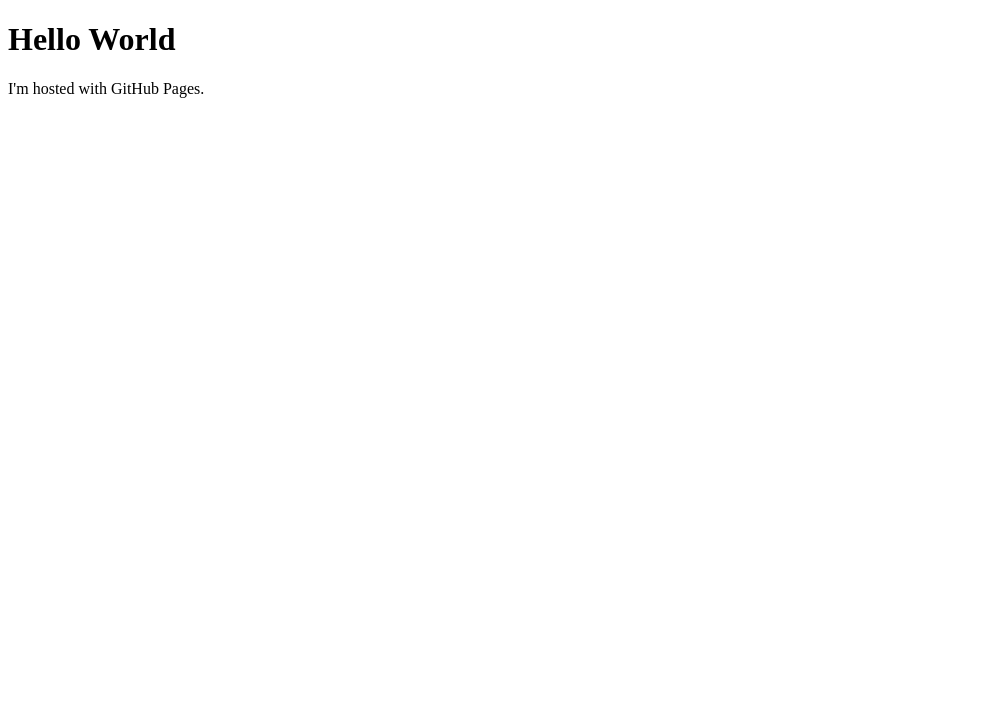
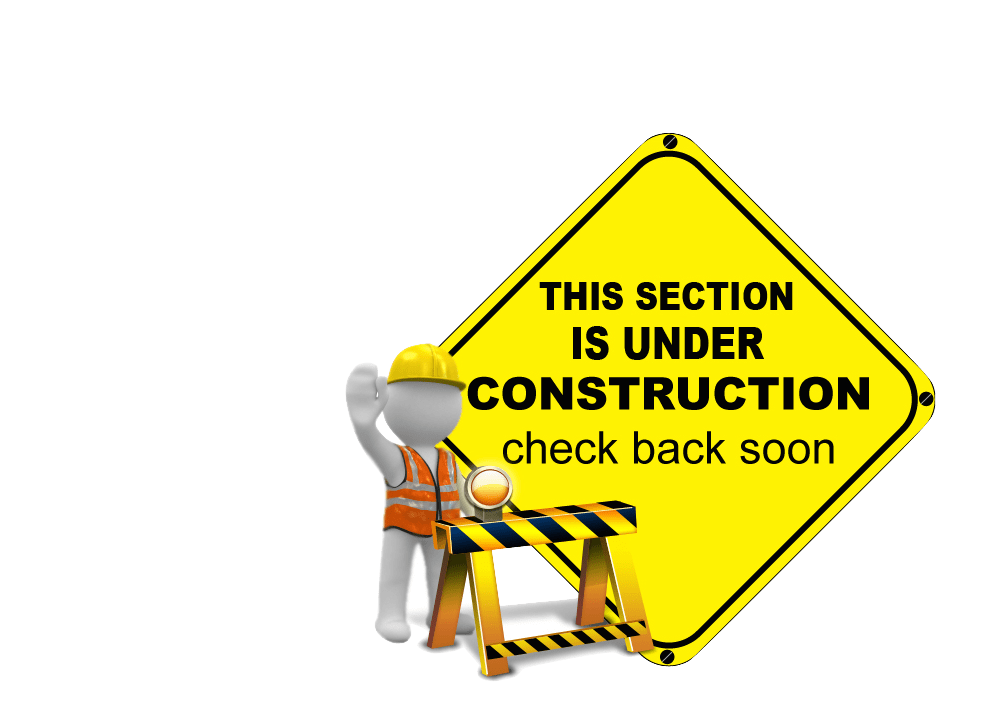
Before and after one commit to Abhilash-K/Abhilash-K.github.io, a plain HTML site: page index.html in a window 1280 px wide. Shown: the whole page, without its empty margins (0-991 px from the left). Drawn offline with Linux system fonts and the light colour scheme.

Commit message:
Under construction

```diff
--- a/index.html
+++ b/index.html
@@ -1,7 +1,30 @@
 <!DOCTYPE html>
-<html>
+<html lang="en">
+<head>
+    <meta charset="UTF-8">
+    <meta name="viewport" content="width=device-width, initial-scale=1.0">
+    <title>Abhilash K</title>
+    <style>
+        /* Define a container div to center the image */
+        .container {
+            display: flex;
+            justify-content: center;
+            align-items: center;
+            height: 100vh; /* This makes the container take the full viewport height */
+        }
+
+        /* Style the image to stretch to the container */
+        img {
+            max-width: 100%;
+            max-height: 100%;
+            width: auto;
+            height: auto;
+        }
+    </style>
+</head>
 <body>
-<h1>Hello World</h1>
-<p>I'm hosted with GitHub Pages.</p>
+    <div class="container">
+        <img src="wuc.png" alt="Centered and Stretched Image">
+    </div>
 </body>
 </html>
```
Also changed, not shown: wuc.png (added), 1 other file.
